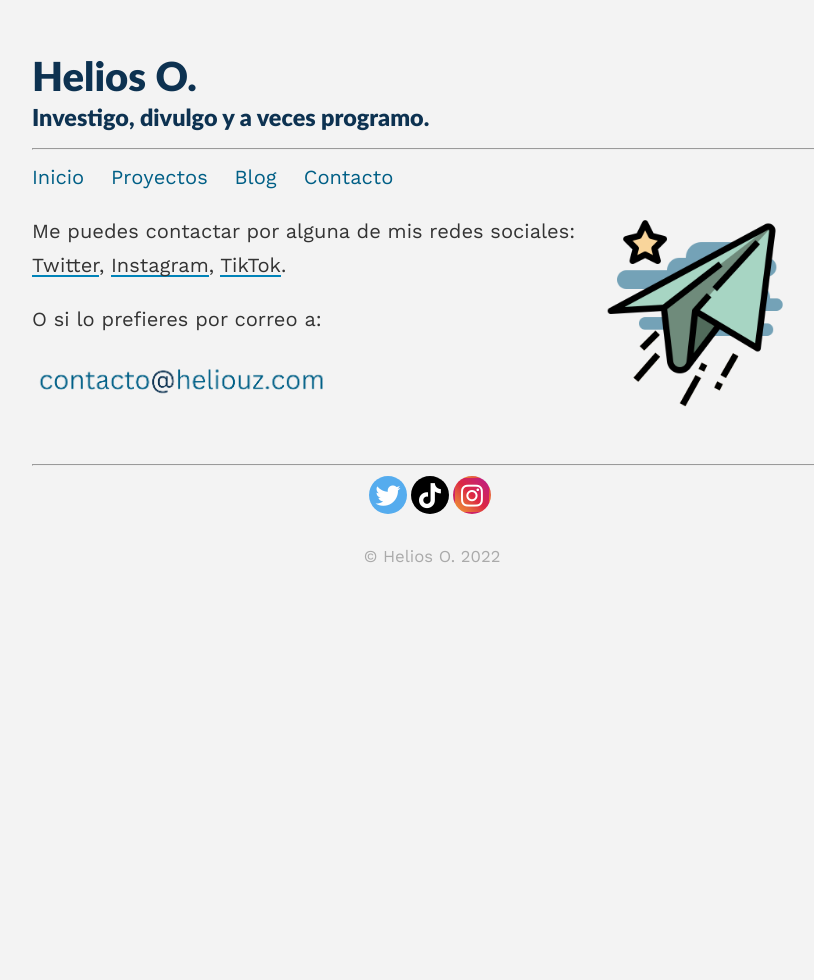
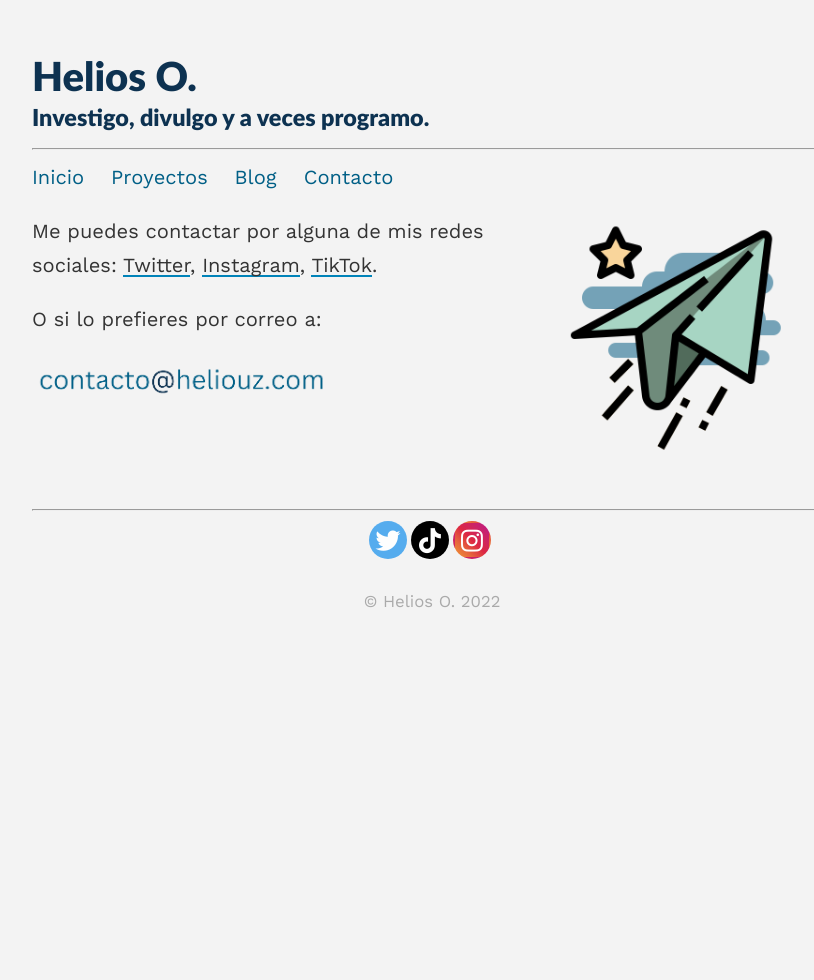
Before and after one commit to Heliouz/Heliouz.github.io, a Jekyll site: the page built from _pages/contacto.md, in a window 1280 px wide. Shown: the whole page, without its empty margins (208-1022 px from the left). Built offline with Jekyll 4.4.1, drawn with Linux system fonts in a browser that asks for light colours.

Commit message:
Update contacto.md

```diff
--- a/_pages/contacto.md
+++ b/_pages/contacto.md
@@ -4,7 +4,7 @@ layout: default
 permalink: /contacto/
 published: true
 ---
-<img align="right" src="/assets/images/plane.png" width="25%" style="padding-right:5%; padding-bottom:50px"/>
+<img align="right" src="/assets/images/plane.png" width="30%" style="padding-right:5%; padding-bottom:50px; padding-top:5px"/>
 
 Me puedes contactar por alguna de mis redes sociales: [Twitter](https://twitter.com/Heliouz__), [Instagram](https://www.instagram.com/heliouz_/), [TikTok](https://www.tiktok.com/@heliouz_).
 
```
